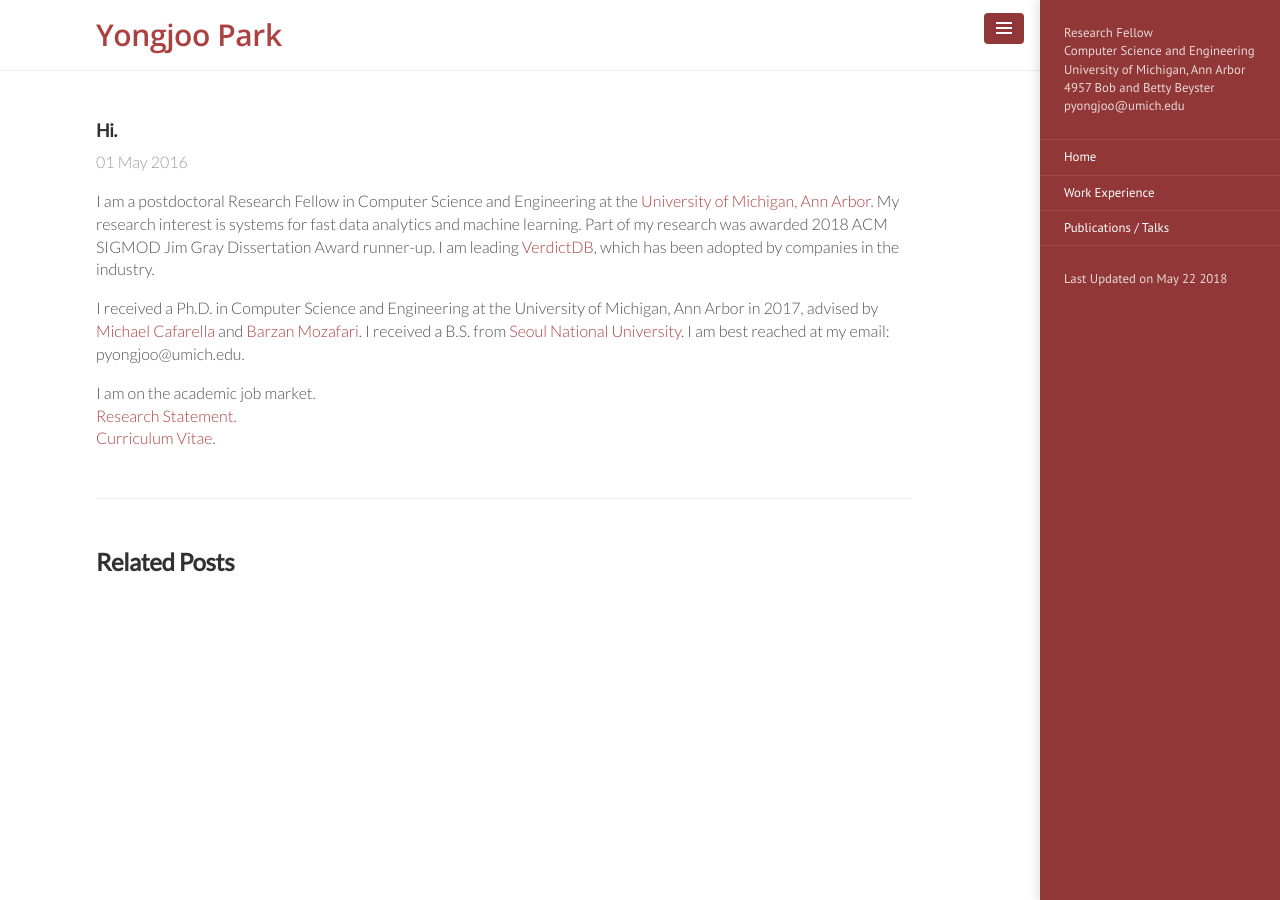
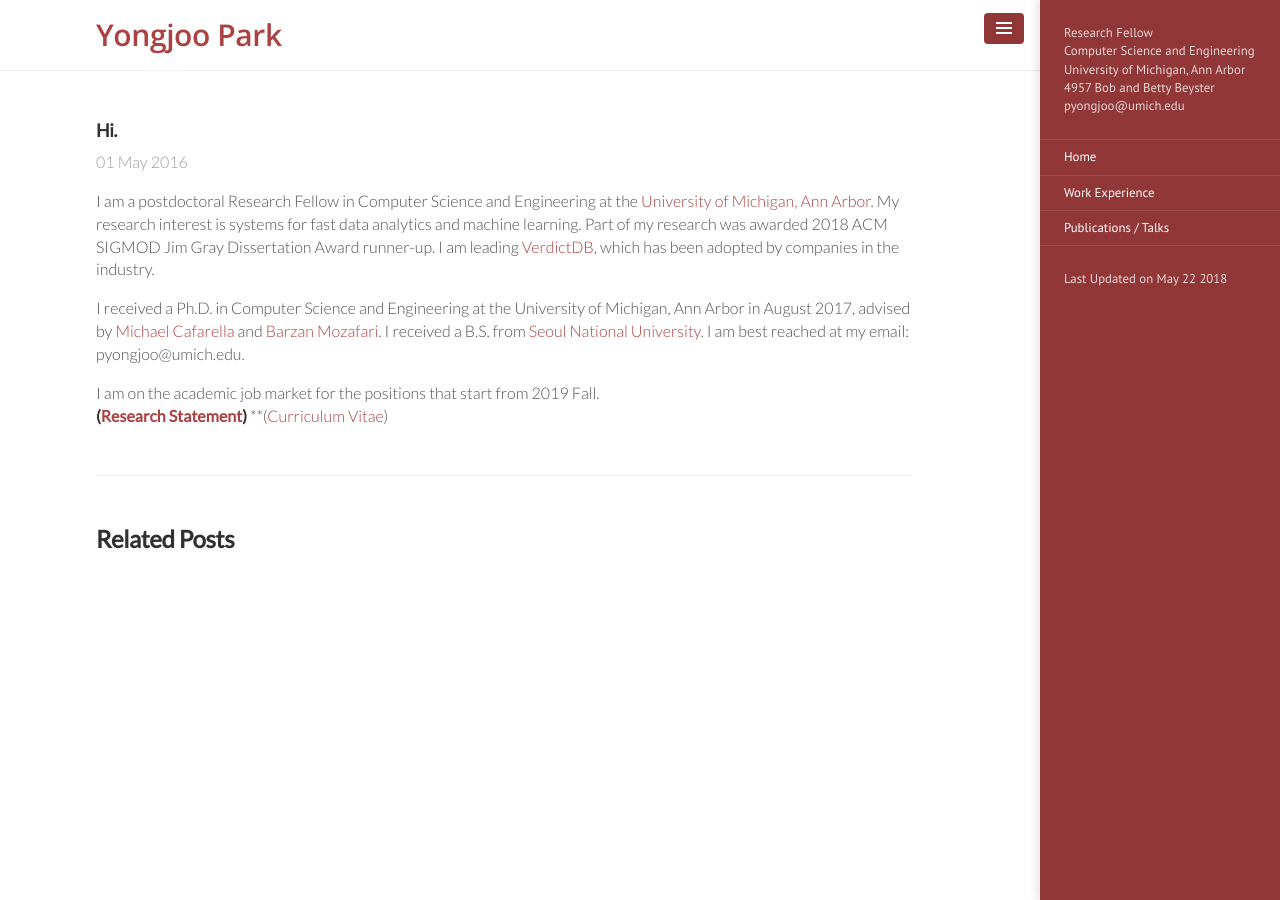
Before and after one commit to pyongjoo/pyongjoo.github.io, a Jekyll site: the page built from _intro/2016-05-01-hi.md, in a window 1280 px wide. Built offline with Jekyll 4.4.1, drawn with Linux system fonts in a browser that asks for light colours.

Commit message:
intro updated

```diff
--- a/_intro/2016-05-01-hi.md
+++ b/_intro/2016-05-01-hi.md
@@ -9,10 +9,10 @@ My research interest is systems for fast data analytics and machine learning.
 Part of my research was awarded 2018 ACM SIGMOD Jim Gray Dissertation Award runner-up.
 I am leading [VerdictDB](http://verdictdb.org/), which has been adopted by companies in the industry.
 
-I received a Ph.D. in Computer Science and Engineering at the University of Michigan, Ann Arbor in 2017, advised by [Michael Cafarella](http://web.eecs.umich.edu/~michjc/) and [Barzan Mozafari](http://web.eecs.umich.edu/~mozafari/).
+I received a Ph.D. in Computer Science and Engineering at the University of Michigan, Ann Arbor in August 2017, advised by [Michael Cafarella](http://web.eecs.umich.edu/~michjc/) and [Barzan Mozafari](http://web.eecs.umich.edu/~mozafari/).
 I received a B.S. from [Seoul National University](https://en.wikipedia.org/wiki/Seoul_National_University).
 I am best reached at my email: pyongjoo@umich.edu.
 
-I am on the academic job market.
-[Research Statement]({{ site.url }}/resources/Yongjoo_RS_2019.pdf).
-[Curriculum Vitae]({{ site.url }}/resources/Yongjoo_CV_2018_11.pdf).
+I am on the academic job market for the positions that start from 2019 Fall.
+**([Research Statement]({{ site.url }}/resources/Yongjoo_Research_Statement_2019.pdf))**
+**([Curriculum Vitae]({{ site.url }}/resources/Yongjoo_CV_2018_11.pdf))
```
